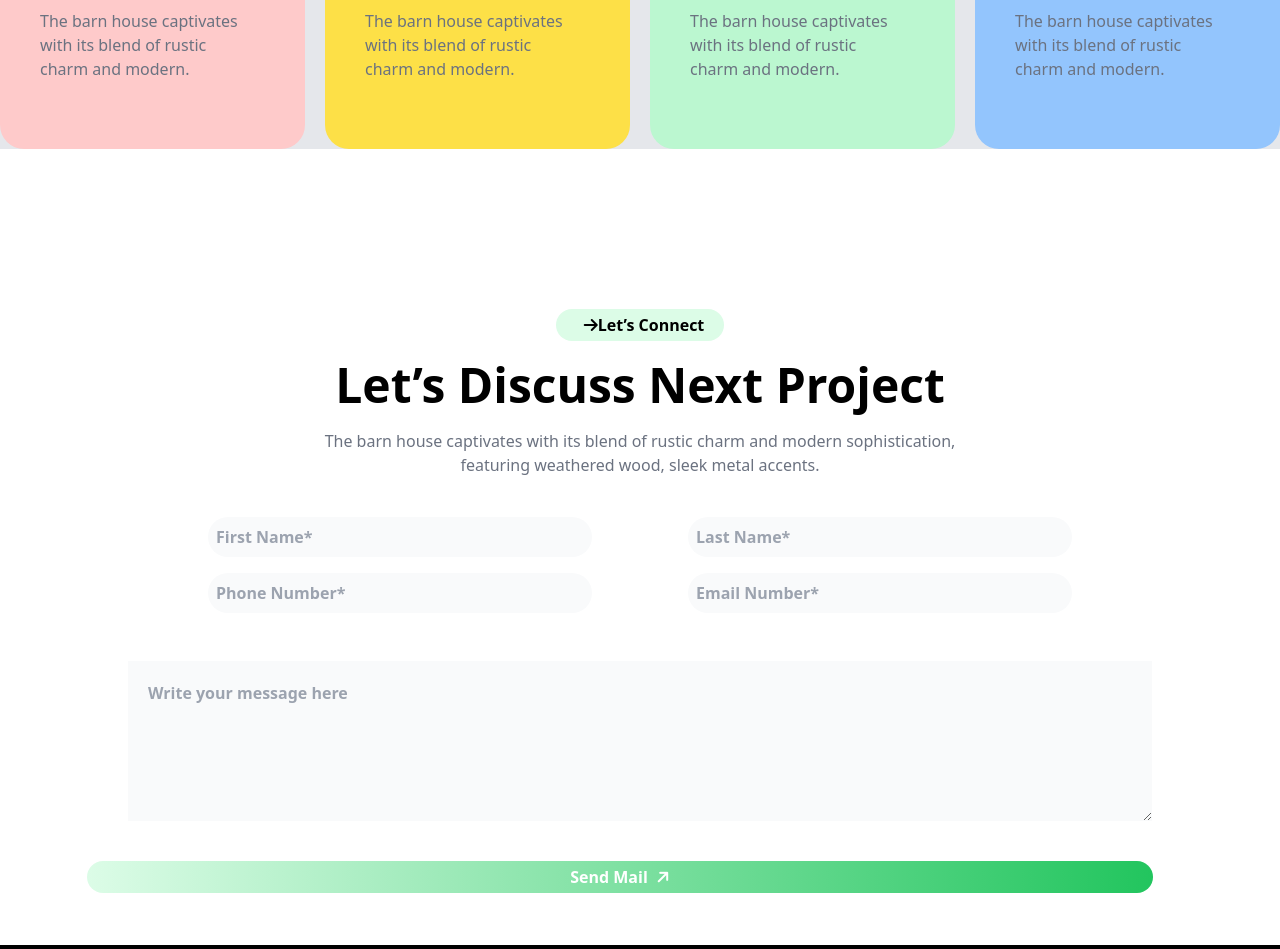
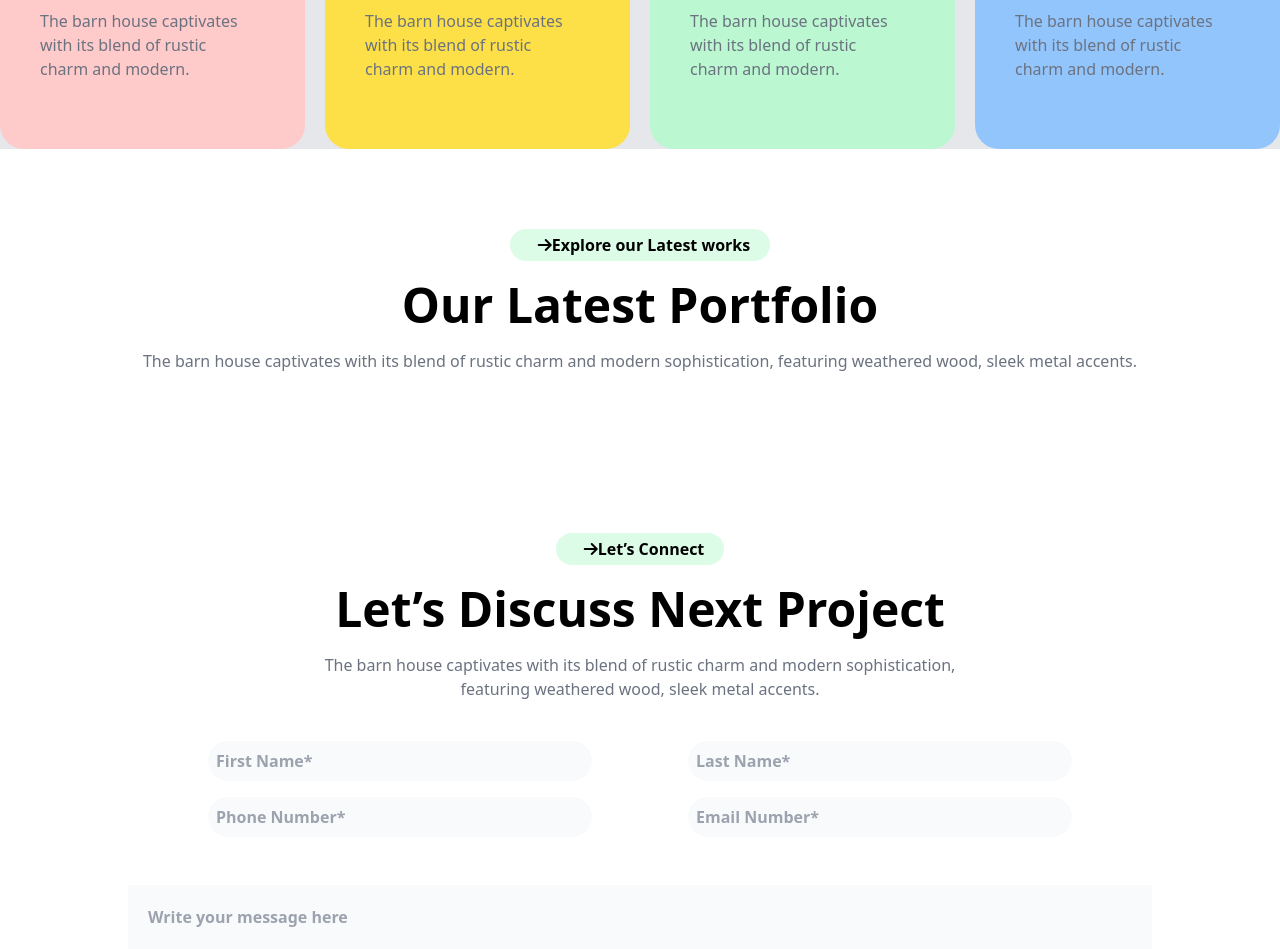
Before and after one commit to shayonkumar89/assignment3, a plain HTML site: page index.html in a window 1280 px wide. Shown: the part 1599-2548 px from the top of the page. Drawn offline with nearby package versions, Linux system fonts and the light colour scheme.

Commit message:
fourth commit

```diff
--- a/index.html
+++ b/index.html
@@ -163,7 +163,16 @@
                </div>
         </section>
 
-<!-- banner 4 -->
+        <!-- banner 4  -->
+         <section>
+          <div class="text-center">
+            <button class="bg-green-100 px-5 py-1 rounded-3xl  font-bold mt-20 mb-5"><i class="fa-solid fa-arrow-right text-5 ml-2 "></i>Explore our Latest works</button>
+            <h1 class="text-4xl md:text-5xl font-bold">Our Latest Portfolio</h1>
+            <p class="text-gray-500 mt-5">The barn house captivates with its blend of rustic charm and modern sophistication, featuring weathered wood, sleek metal accents.</p>
+          </div>
+         </section>
+
+<!-- banner 5 -->
  <section class="w-full mt-20"
  style="background-image: url(./B10-Assignment-03/assets/bg.jpg);">
  <div class="flex justify-center text-center">
```
